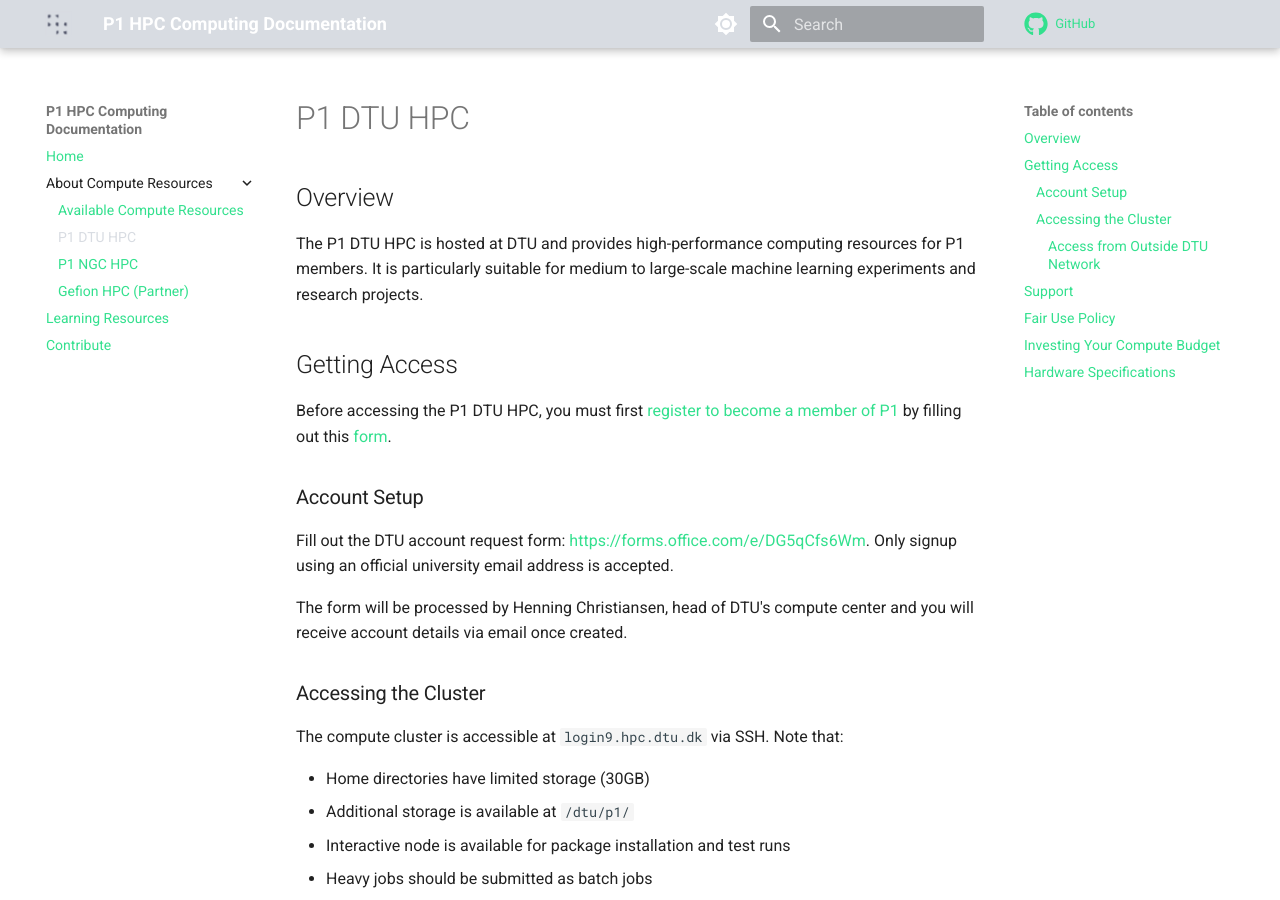
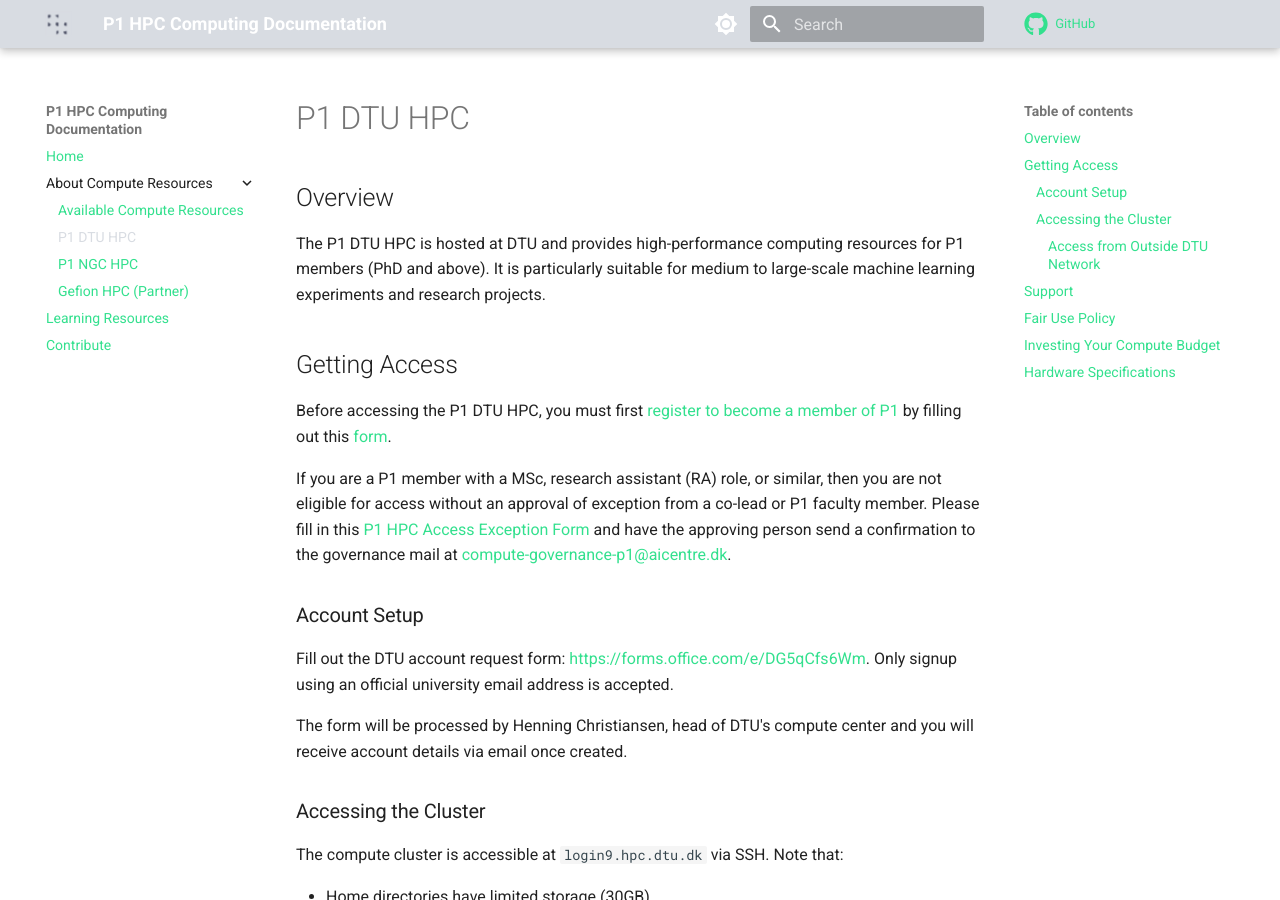
Before and after one commit to Pioneer-Centre-for-AI/p1-compute-documentation, an MkDocs documentation site: the page built from docs/01_p1_dtu_hpc.md, in a window 1280 px wide and 900 px high. Built offline with MkDocs 1.6.1 and Material for MkDocs 9.7.7, drawn with Linux system fonts in a browser that asks for light colours; comment, search, counter and statistics services are not loaded.

Commit message:
exception form

```diff
--- a/docs/01_p1_dtu_hpc.md
+++ b/docs/01_p1_dtu_hpc.md
@@ -1,10 +1,12 @@
 # P1 DTU HPC
 
 ## Overview
-The P1 DTU HPC is hosted at DTU and provides high-performance computing resources for P1 members. It is particularly suitable for medium to large-scale machine learning experiments and research projects.
+The P1 DTU HPC is hosted at DTU and provides high-performance computing resources for P1 members (PhD and above). It is particularly suitable for medium to large-scale machine learning experiments and research projects.
 
 ## Getting Access
 Before accessing the P1 DTU HPC, you must first [register to become a member of P1](https://www.aicentre.dk/affiliation) by filling out this [form](https://da.surveymonkey.com/r/P1Affiliation).
+
+If you are a P1 member with a MSc, research assistant (RA) role, or similar, then you are not eligible for access without an approval of exception from a co-lead or P1 faculty member. Please fill in this [P1 HPC Access Exception Form](https://forms.gle/q1ETeFCAeho6qqMK6) and have the approving person send a confirmation to the governance mail at <compute-governance-p1@aicentre.dk>.
 
 ### Account Setup
 
```
